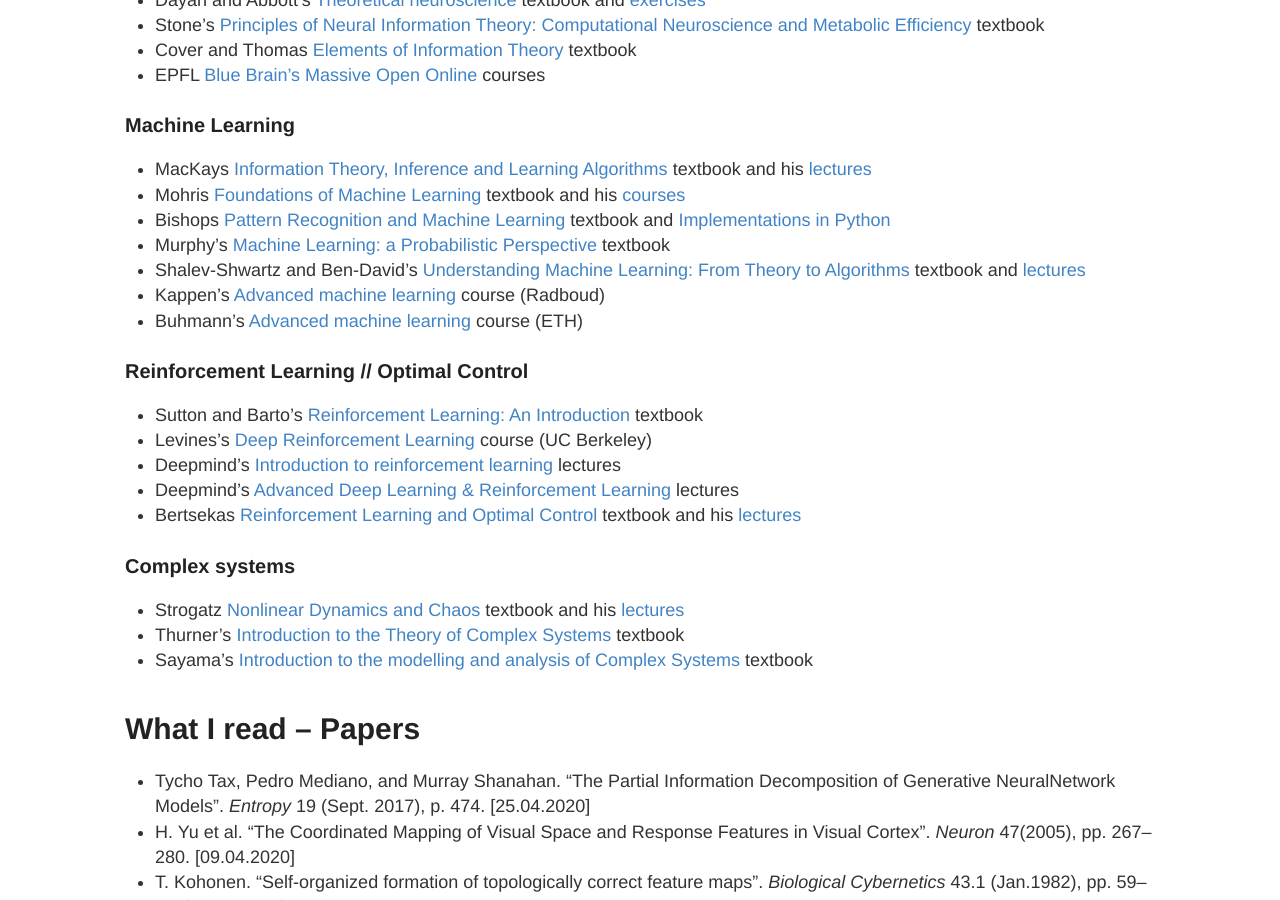
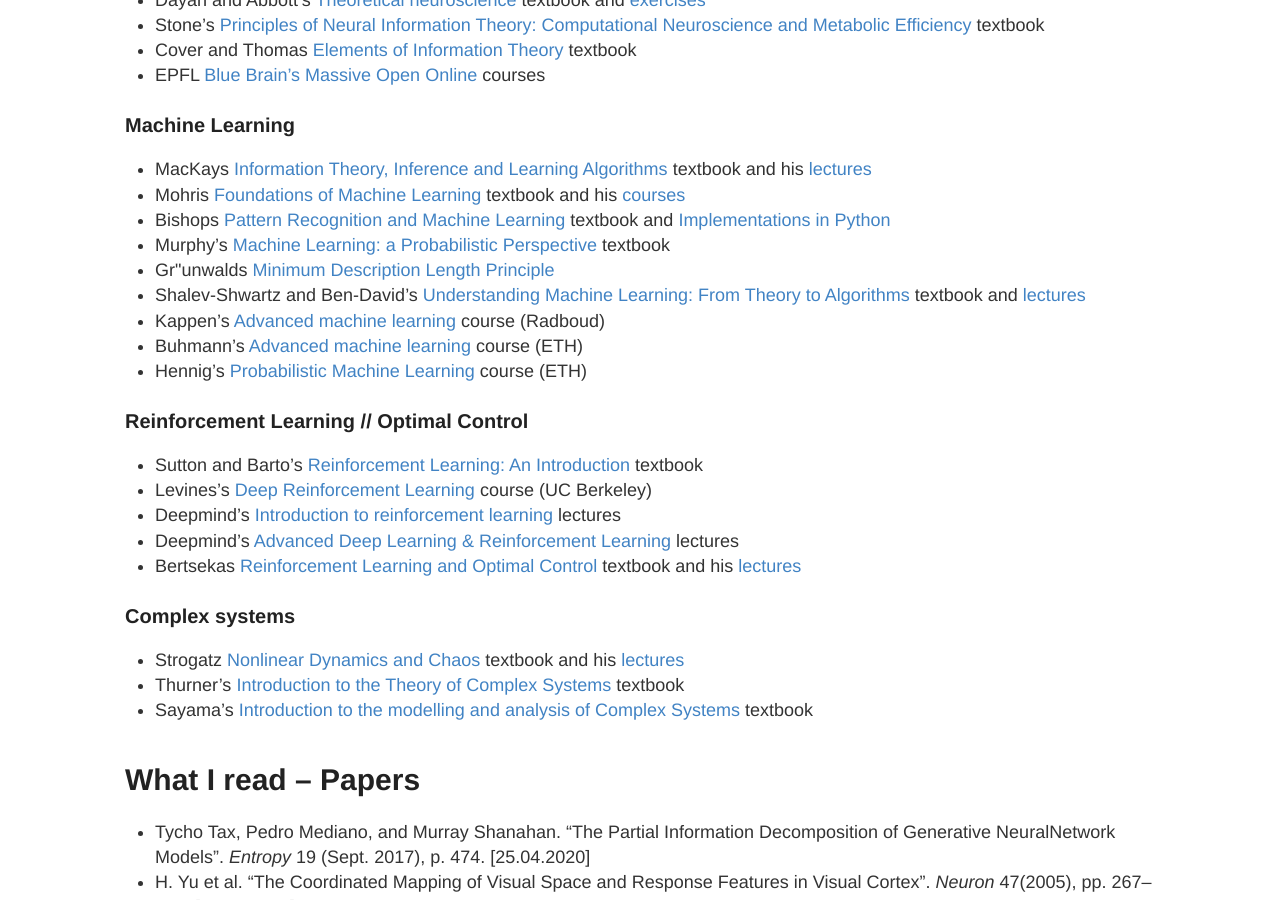
Before and after one commit to Mariusmarten/mariusmarten.github.io, a Jekyll site: the page built from resources.md, in a window 1280 px wide and 900 px high, scrolled down 597 px. Built offline with Jekyll 4.4.1, drawn with Linux system fonts in a browser that asks for light colours.

Commit message:
Update resources.md

```diff
--- a/resources.md
+++ b/resources.md
@@ -23,9 +23,11 @@ A collection of resources for Computational Neuroscience, Machine Learning and C
 - Bishops [Pattern Recognition and Machine Learning](http://users.isr.ist.utl.pt/~wurmd/Livros/school/Bishop%20-%20Pattern%20Recognition%20And%20Machine%20Learning%20-%20Springer%20%202006.pdf) textbook and
 [Implementations in Python](https://github.com/ctgk/PRML)
 - Murphy’s [Machine Learning: a Probabilistic Perspective](https://doc.lagout.org/science/Artificial%20Intelligence/Machine%20learning/Machine%20Learning_%20A%20Probabilistic%20Perspective%20%5BMurphy%202012-08-24%5D.pdf) textbook
+- Gr\"unwalds [Minimum Description Length Principle](https://mitpress.mit.edu/books/minimum-description-length-principle)
 - Shalev-Shwartz and Ben-David's [Understanding Machine Learning: From Theory to Algorithms](https://www.cs.huji.ac.il/~shais/UnderstandingMachineLearning/understanding-machine-learning-theory-algorithms.pdf) textbook and [lectures](https://www.youtube.com/watch?v=b5NlRg8SjZg&list=PLPW2keNyw-usgvmR7FTQ3ZRjfLs5jT4BO&index=1)
 - Kappen's [Advanced machine learning](http://www.snn.ru.nl/~bertk/machinelearning/adv_ml.html) course (Radboud)
 - Buhmann's [Advanced machine learning](https://ml2.inf.ethz.ch/courses/aml/#questions) course (ETH)
+- Hennig's [Probabilistic Machine Learning](https://uni-tuebingen.de/fakultaeten/mathematisch-naturwissenschaftliche-fakultaet/fachbereiche/informatik/lehrstuehle/methoden-des-maschinellen-lernens/lehre/probabilistic-machine-learning/) course (ETH)
 
 ### Reinforcement Learning // Optimal Control
 - Sutton and Barto’s [Reinforcement Learning: An Introduction](http://incompleteideas.net/sutton/book/RLbook2018.pdf) textbook
```
